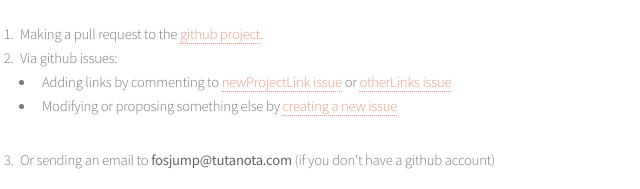
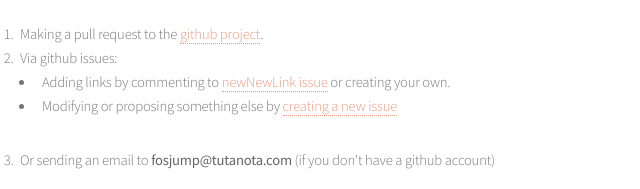
Before and after one commit to fosjump/fosjump.github.io, a plain HTML site: page contrib.html in a window 1280 px wide. Shown: the part 611-800 px from the top of the page, 246-886 px from the left. Drawn offline with Linux system fonts and the light colour scheme.

Commit message:
changing comment part

```diff
--- a/contrib.html
+++ b/contrib.html
@@ -58,7 +58,7 @@
 <ol>
 <li>Making a pull request to the <a href="https://github.com/fosjump/fosjump">github project</a>.</li>
 <li>Via github issues: <ul>
-<li>Adding links by commenting to <a href="https://github.com/fosjump/fosjump/issues/2">newProjectLink issue</a> or <a href="https://github.com/fosjump/fosjump/issues/1">otherLinks issue</a></li>
+<li>Adding links by commenting to <a href="https://github.com/fosjump/fosjump/issues/2">newNewLink issue</a> or creating your own.</li>
 <li>Modifying or proposing something else by <a href="https://github.com/fosjump/fosjump/issues">creating a new issue</a></li>
 </ul>
 </li>
```
